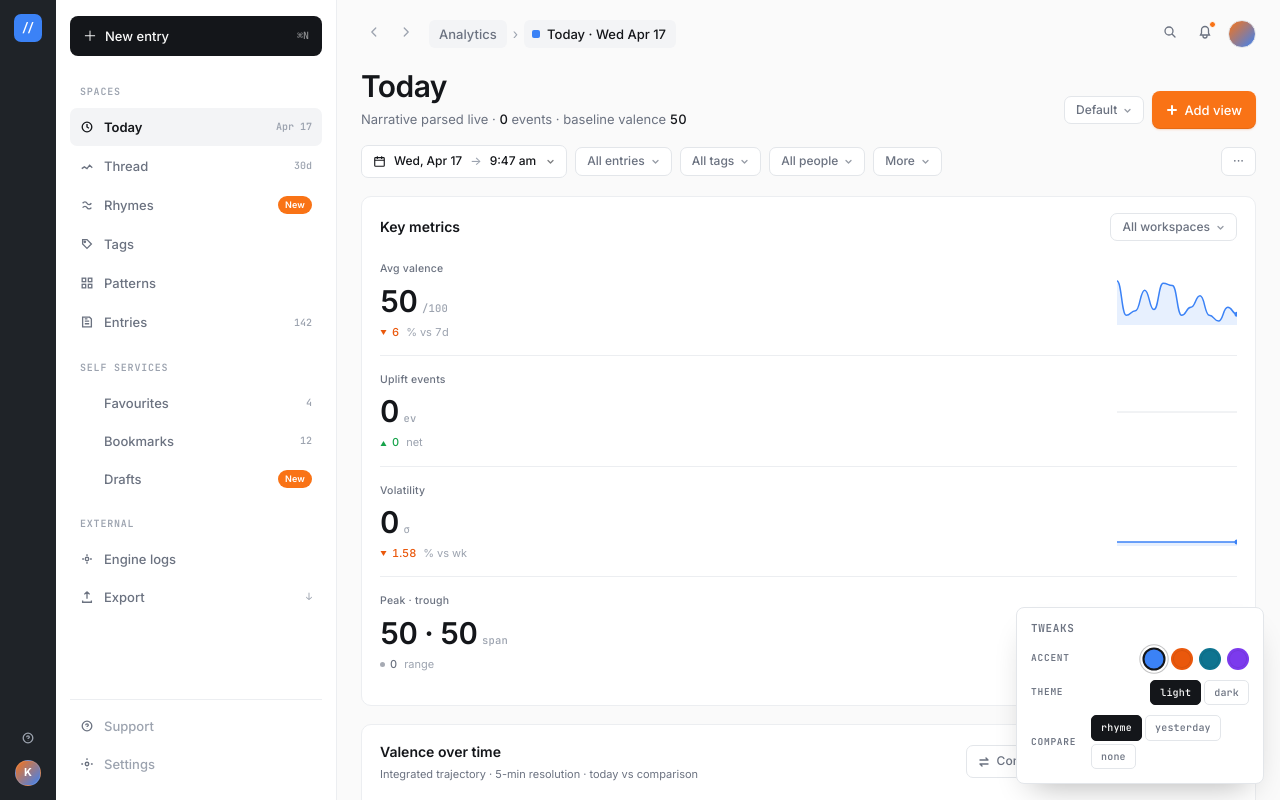
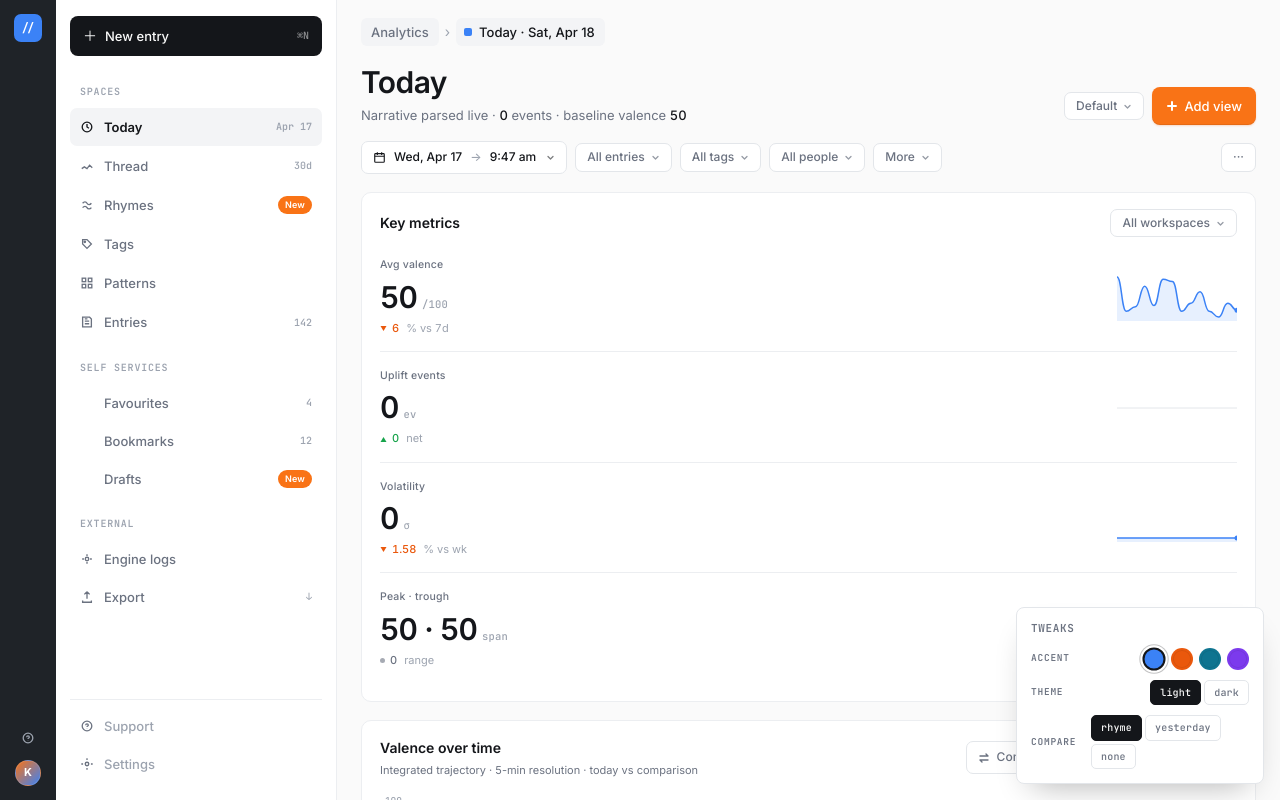
Before and after one commit to the-similarity/base, a Next.js app in the folder the-similarity-app/: page /prudent in a window 1280 px wide. Built offline with nearby package versions, Linux system fonts and the light colour scheme.

Commit message:
slop(prudent): strip top bar to functional breadcrumb + add date helpers

```diff
--- a/the-similarity-app/app/prudent/dashboard.tsx
+++ b/the-similarity-app/app/prudent/dashboard.tsx
@@ -65,6 +65,39 @@ const SAMPLE = `Woke up heavy, kind of anxious about the deadline. The morning w
 // Persisted-tweaks key. Versioned so we can migrate the shape without
 // silently breaking an investor's polished layout.
 const TWEAKS_KEY = "prudent:tweaks:v1";
+
+/**
+ * Date-format helpers shared by the Sidebar, TopBar, Composer, and
+ * DateRangeChip so hardcoded strings ("Apr 17", "Wed, Apr 17") can be
+ * replaced with values derived from `new Date()`.
+ *
+ * `fmtShortDate(d)` — "Apr 19" (month short + day numeric).
+ * `fmtLongDate(d)`  — "Wed, Apr 17" (weekday + month short + day numeric).
+ *
+ * Both wrap `toLocaleDateString` with the `en-US` locale so the exact
+ * string shape is stable across browsers. We do not inject tzdata — callers
+ * pass a `Date` that already reflects the user's clock.
+ */
+function fmtShortDate(d: Date): string {
+  return d.toLocaleDateString("en-US", { month: "short", day: "numeric" });
+}
+function fmtLongDate(d: Date): string {
+  return d.toLocaleDateString("en-US", {
+    weekday: "short",
+    month: "short",
+    day: "numeric",
+  });
+}
+function fmtClockTime(d: Date): string {
+  // Lowercase am/pm per the composer / date-range screenshots ("9:47 am").
+  return d
+    .toLocaleTimeString("en-US", {
+      hour: "numeric",
+      minute: "2-digit",
+      hour12: true,
+    })
+    .toLowerCase();
+}
 
 // Hydrate tweaks from localStorage. Returns defaults on SSR or when stored
 // data is malformed. Never throws — persistence must be best-effort since
@@ -999,6 +1032,10 @@ function NavGlyph({ id, active }: { id: string; active?: boolean }) {
 // ═══════════════════════════════════════════════════════════════════════
 
 function TopBar() {
+  // Build the breadcrumb label from the real current date so the chip never
+  // lies. Example: "Today · Wed, Apr 17". We pre-compute once per render
+  // since `new Date()` is cheap and the TopBar is light.
+  const today = new Date();
   return (
     <div
       style={{
@@ -1010,27 +1047,12 @@ function TopBar() {
       }}
     >
       <div style={{ display: "flex", alignItems: "center", gap: 6, color: "var(--muted)" }}>
-        <button
-          style={{ color: "var(--faint)", padding: "4px 6px", borderRadius: 5 }}
-          aria-label="Back"
-        >
-          <svg width="14" height="14" viewBox="0 0 16 16" fill="none" stroke="currentColor" strokeWidth="1.5">
-            <path d="M10 3.5L5.5 8l4.5 4.5" strokeLinecap="round" strokeLinejoin="round" />
-          </svg>
-        </button>
-        <button
-          style={{ color: "var(--faint)", padding: "4px 6px", borderRadius: 5 }}
-          aria-label="Forward"
-        >
-          <svg width="14" height="14" viewBox="0 0 16 16" fill="none" stroke="currentColor" strokeWidth="1.5">
-            <path d="M6 3.5L10.5 8 6 12.5" strokeLinecap="round" strokeLinejoin="round" />
-          </svg>
-        </button>
-        {/* Breadcrumb: "Analytics" chip › current page chip. Matching the
-            reference where the current page chip has an icon + bold label. */}
+        {/* Breadcrumb: "Analytics" chip › current page chip. The back/forward
+            buttons, search, notifications and avatar were dead controls with
+            no handlers — they have been removed and only the functional
+            breadcrumb remains. */}
         <span
           style={{
-            marginLeft: 4,
             padding: "4px 10px",
             borderRadius: 6,
             background: "var(--hover)",
@@ -1062,65 +1084,10 @@ function TopBar() {
               borderRadius: 2,
             }}
           />
-          Today · Wed Apr 17
+          Today · {fmtLongDate(today)}
         </span>
       </div>
-      <div style={{ display: "flex", alignItems: "center", gap: 4, color: "var(--muted)" }}>
-        <button
-          style={{
-            padding: "6px 8px",
-            borderRadius: 6,
-          }}
-          title="Search"
-        >
-          <SvgIcon path="M7 3a4 4 0 014 4 4 4 0 01-4 4 4 4 0 01-4-4 4 4 0 014-4zm3 7l3 3" />
-        </button>
-        <button
-          style={{ padding: "6px 8px", position: "relative", borderRadius: 6 }}
-          title="Notifications"
-        >
-          <SvgIcon path="M3.5 11h9l-1-2V6a3.5 3.5 0 00-7 0v3l-1 2zM6 12a2 2 0 004 0" />
-          <span
-            style={{
-              position: "absolute",
-              top: 3,
-              right: 4,
-              width: 7,
-              height: 7,
-              background: "var(--warm)",
-              borderRadius: "50%",
-              border: "1.5px solid var(--panel)",
-            }}
-          />
-        </button>
-        <div
-          style={{
-            width: 28,
-            height: 28,
-            borderRadius: "50%",
-            background: "linear-gradient(135deg, #F97316 0%, #3B82F6 100%)",
-            border: "1px solid var(--line-mid)",
-            marginLeft: 4,
-          }}
-        />
-      </div>
     </div>
-  );
-}
-
-function SvgIcon({ path }: { path: string }) {
-  return (
-    <svg
-      width="15"
-      height="15"
-      viewBox="0 0 15 15"
-      fill="none"
-      stroke="currentColor"
-      strokeWidth="1.3"
-      strokeLinecap="round"
-    >
-      <path d={path} />
-    </svg>
   );
 }
 
```
